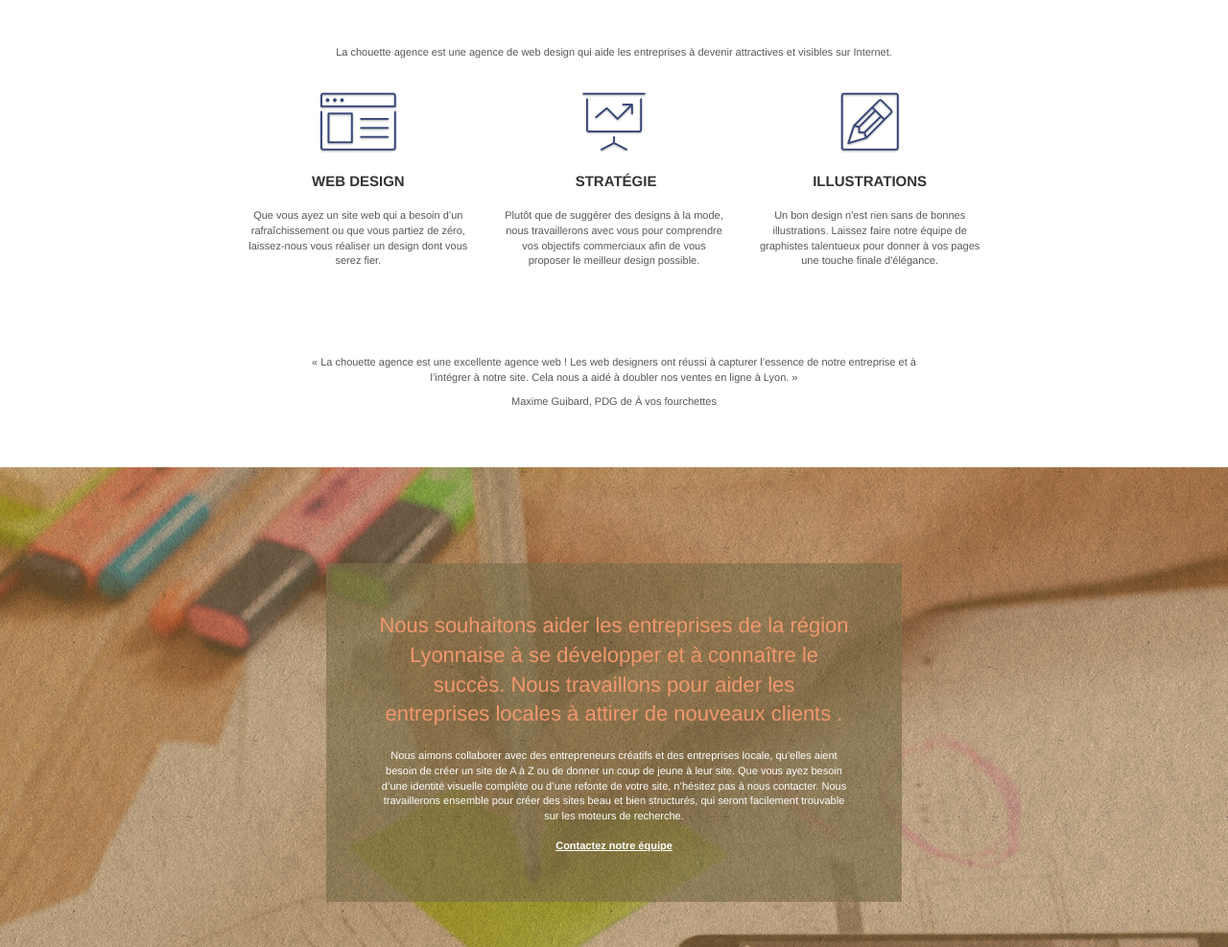
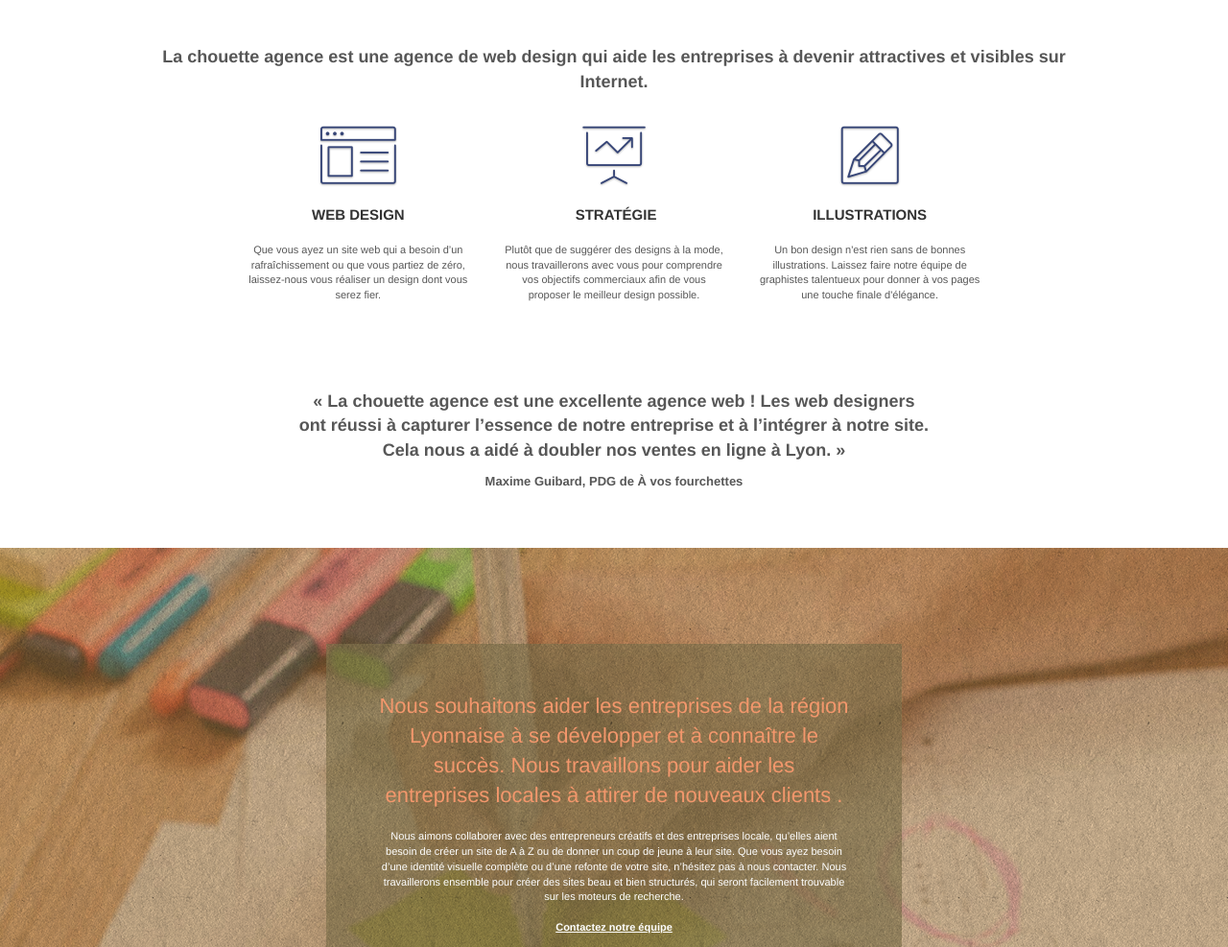
Before and after one commit to VGMSoft/VirgileGuglielmi_4_28012021, a plain HTML site: page index.html in a window 1280 px wide. Shown: the part 537-1524 px from the top of the page at 96% size. Drawn offline with Linux system fonts and the light colour scheme.

Commit message:
:art: formating replaced img text
formating replaced img text

```diff
--- a/index.html
+++ b/index.html
@@ -148,7 +148,7 @@
         <div class="container bloc-md">
           <div class="row">
             <div class="col-sm-12 text-center">
-              <p>
+              <p class="text text-medium">
                 La chouette agence est une agence de web design qui aide les
                 entreprises à devenir attractives et visibles sur Internet.
               </p>
@@ -197,13 +197,13 @@
           </div>
           <div class="row voffset-lg voffset">
             <div class="col-xs-12 col-md-8 col-md-offset-2 text-center">
-              <p>
+              <p class="text text-medium">
                 « La chouette agence est une excellente agence web ! Les web
                 designers ont réussi à capturer l’essence de notre entreprise et
                 à l’intégrer à notre site. Cela nous a aidé à doubler nos ventes
                 en ligne à Lyon. »
               </p>
-              <p>Maxime Guibard, PDG de À vos fourchettes</p>
+              <p class="text">Maxime Guibard, PDG de À vos fourchettes</p>
             </div>
           </div>
         </div>
@@ -249,7 +249,7 @@
         <div class="container bloc-lg">
           <div class="row">
             <div class="col-sm-12 text-center">
-              <p>
+              <p class="text text-medium">
                 Nous travaillons avec beaucoup de clients, voici nos
                 réalisations.
               </p>
--- a/style.css
+++ b/style.css
@@ -1,3 +1,16 @@
+/*--------------------------------------*/
+.text{
+    font-size: small;
+    font-weight: 600;
+}
+
+.text-medium{
+    font-size: large;
+    font-weight: 600;
+}
+
+/*------------------------------------*/
+
 body {
     margin: 0;
     padding: 0;
```
